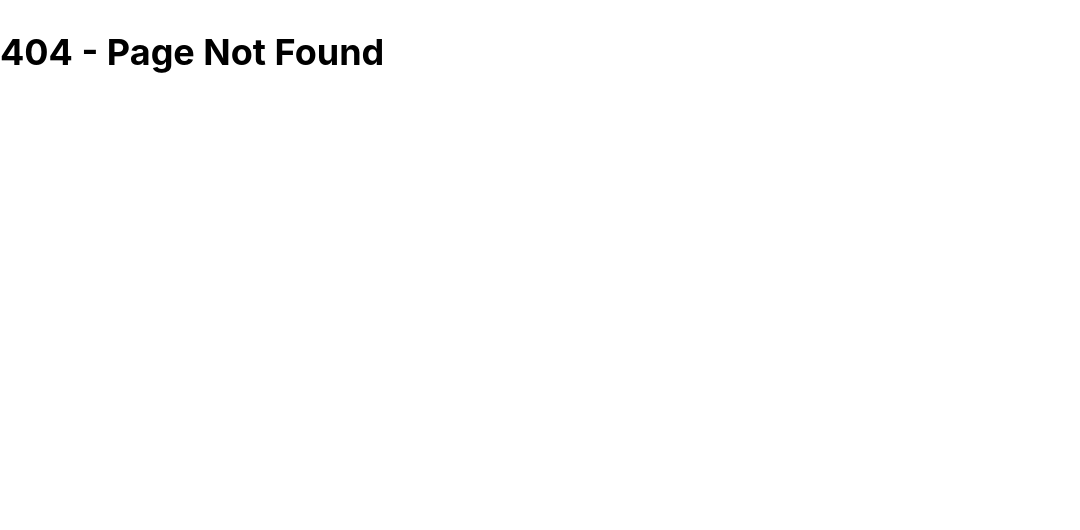
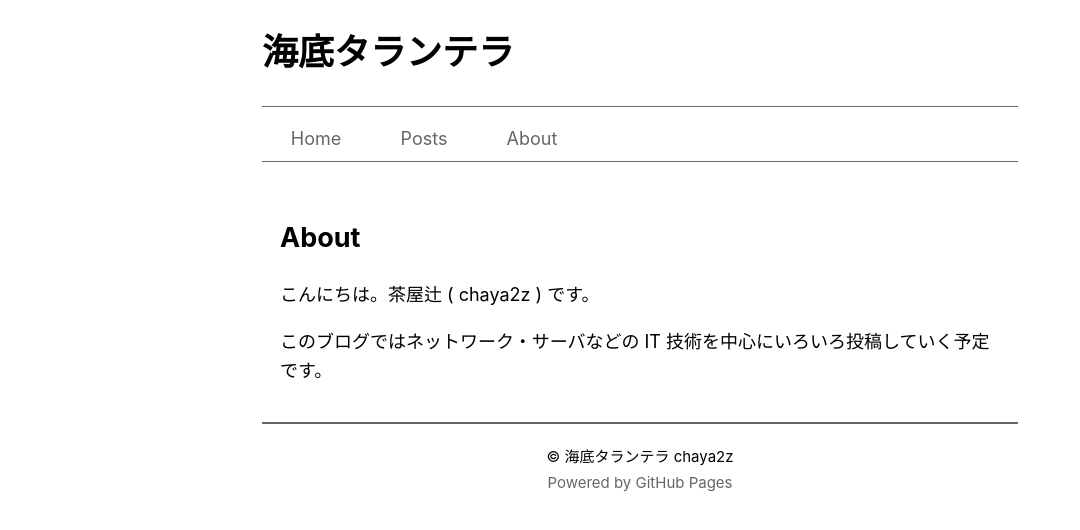
Before and after one commit to chaya2z/chaya2z.github.io, a Next.js app: page /about in a window 1280 px wide. Before the commit this address had no page. Shown: the top 530 px of the page, without its empty margins (0-1080 px from the left). Built offline with nearby package versions, Linux system fonts and the light colour scheme.

Commit message:
[ Add ] About page

```diff
--- /dev/null
+++ b/pages/about.tsx
@@ -0,0 +1,17 @@
+import Head from "next/head";
+import Layout, { siteTitle } from "../components/layout";
+
+export default function About() {
+    return (
+        <Layout home>
+            <Head>
+                <title>{siteTitle}</title>
+            </Head>
+            <section>
+                <h2>About</h2>
+                <p>こんにちは。茶屋辻 ( chaya2z ) です。</p>
+                <p>このブログではネットワーク・サーバなどの IT 技術を中心にいろいろ投稿していく予定です。</p>
+            </section>
+        </Layout>
+    );
+}
```
